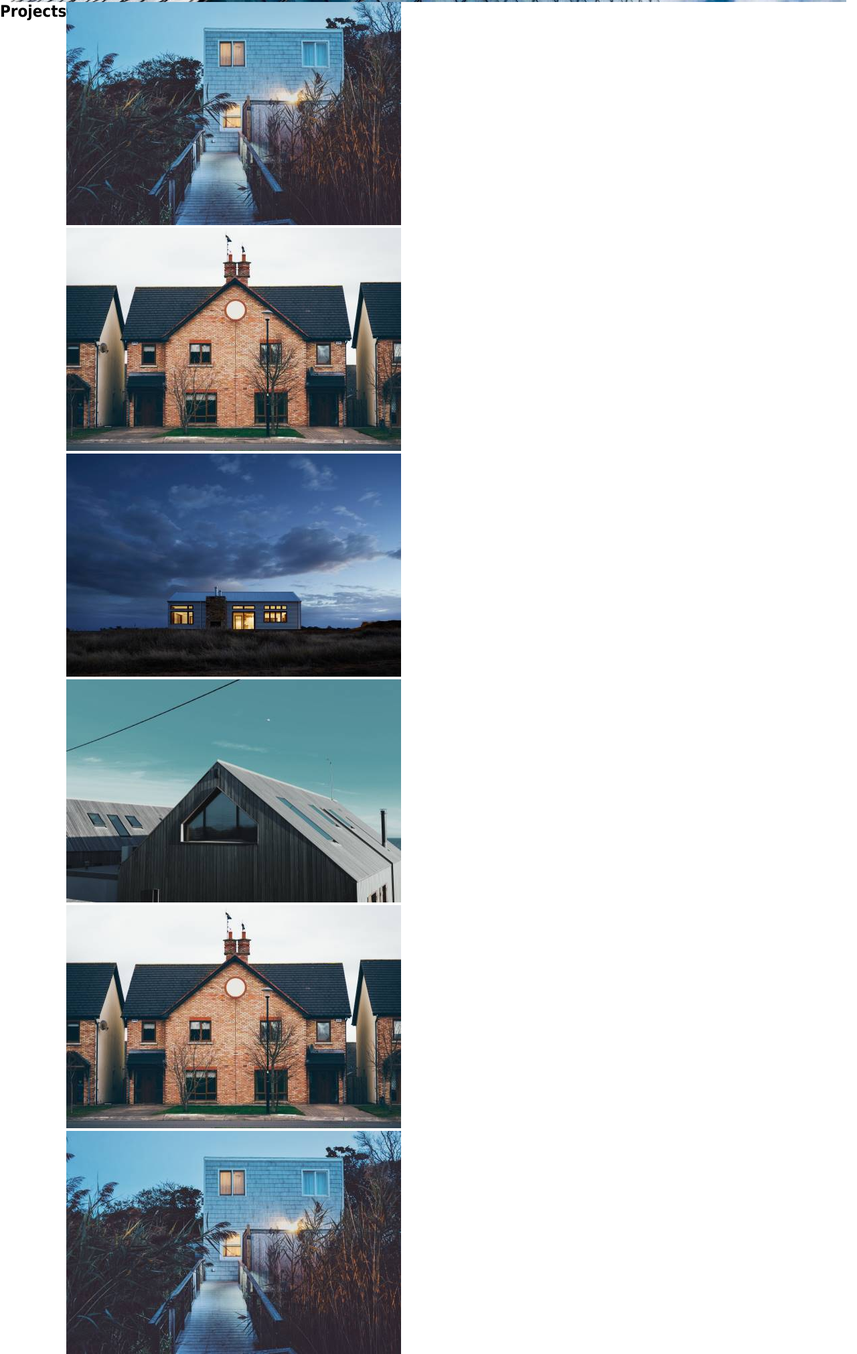
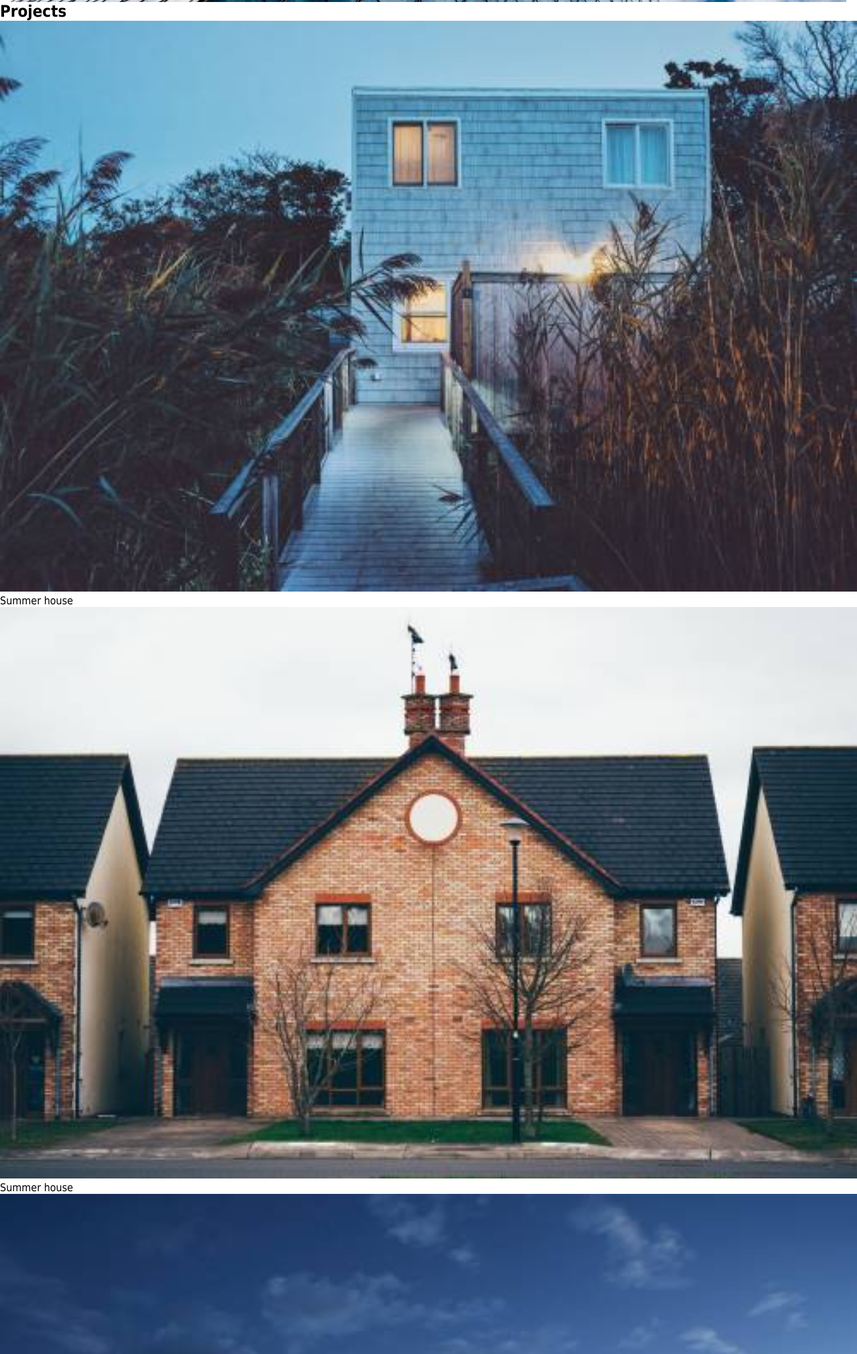
Before and after one commit to Aethuzad/Maquette_archi, a plain HTML site: page index.html in a window 1280 px wide. Shown: the part 557-2578 px from the top of the page at 67% size. Drawn offline with Linux system fonts and the light colour scheme.

Commit message:
Ajout des images avec des spans

```diff
--- a/index.html
+++ b/index.html
@@ -5,7 +5,9 @@
     <meta charset="UTF-8">
     <meta name="viewport" content="width=device-width, initial-scale=1.0">
     <title>Architecture</title>
-    <link rel="stylesheet" href="https://cdnjs.cloudflare.com/ajax/libs/font-awesome/6.4.2/css/all.min.css" integrity="sha512-z3gLpd7yknf1YoNbCzqRKc4qyor8gaKU1qmn+CShxbuBusANI9QpRohGBreCFkKxLhei6S9CQXFEbbKuqLg0DA==" crossorigin="anonymous" referrerpolicy="no-referrer" />
+    <link rel="stylesheet" href="https://cdnjs.cloudflare.com/ajax/libs/font-awesome/6.4.2/css/all.min.css"
+        integrity="sha512-z3gLpd7yknf1YoNbCzqRKc4qyor8gaKU1qmn+CShxbuBusANI9QpRohGBreCFkKxLhei6S9CQXFEbbKuqLg0DA=="
+        crossorigin="anonymous" referrerpolicy="no-referrer" />
     <link rel="stylesheet" href="./assets/css/style.css">
 
 </head>
@@ -16,7 +18,7 @@
         <label id="burger" for="check">
             <i class="fa-solid fa-bars ma-bars">
             </i></label>
-            <!-- Le label va être lié à une div qui aura l'id désigné par l'attribut for -->
+        <!-- Le label va être lié à une div qui aura l'id désigné par l'attribut for -->
         <ul>
             <li>Projects</li>
             <li>About</li>
@@ -33,17 +35,39 @@
 
 <body>
     <main>
-        <section id="projects">
+        <section id="project">
             <h2>Projects</h2>
-            <div class="houses">
-                <div><img src="./assets/img/house5.jpg" alt=""></div>
-                <div><img src="./assets/img/house2.jpg" alt=""></div>
-                <div><img src="./assets/img/house3.jpg" alt=""></div>
-                <div><img src="./assets/img/house4.jpg" alt=""></div>
-                <div><img src="./assets/img/house2.jpg" alt=""></div>
-                <div><img src="./assets/img/house5.jpg" alt=""></div>
-                <div><img src="./assets/img/house4.jpg" alt=""></div>
-                <div><img src="./assets/img/house3.jpg" alt=""></div>
+            <div id="gallery">
+                <div>
+                    <img src="./assets/img/house5.jpg" alt="">
+                    <span>Summer house</span>
+                </div>
+                <div>
+                    <img src="./assets/img/house2.jpg" alt="">
+                    <span>Summer house</span>
+                </div>
+                <div>
+                    <img src="./assets/img/house3.jpg" alt="">
+                    <span>Summer house</span>
+                </div>
+                <div><img src="./assets/img/house4.jpg" alt="">
+                    <span>Summer house</span>
+                </div>
+                <div><img src="./assets/img/house2.jpg" alt="">
+                    <span>Summer house</span>
+                </div>
+                <div>
+                    <img src="./assets/img/house5.jpg" alt="">
+                    <span>Summer house</span>
+                </div>
+                <div>
+                    <img src="./assets/img/house4.jpg" alt="">
+                    <span>Summer house</span>
+                </div>
+                <div>
+                    <img src="./assets/img/house3.jpg" alt="">
+                    <span>Summer house</span>
+                </div>
             </div>
         </section>
     </main>
```
